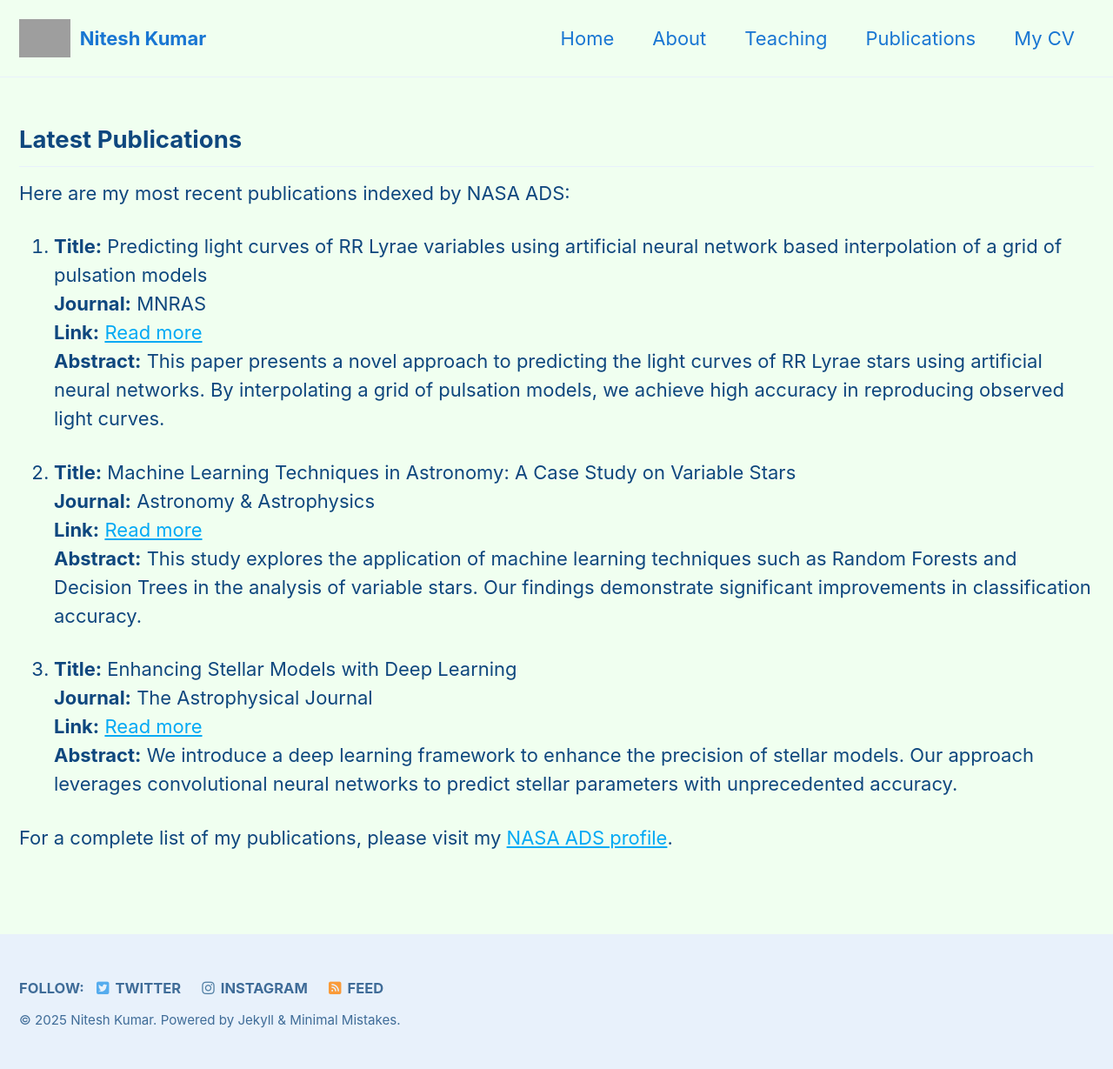
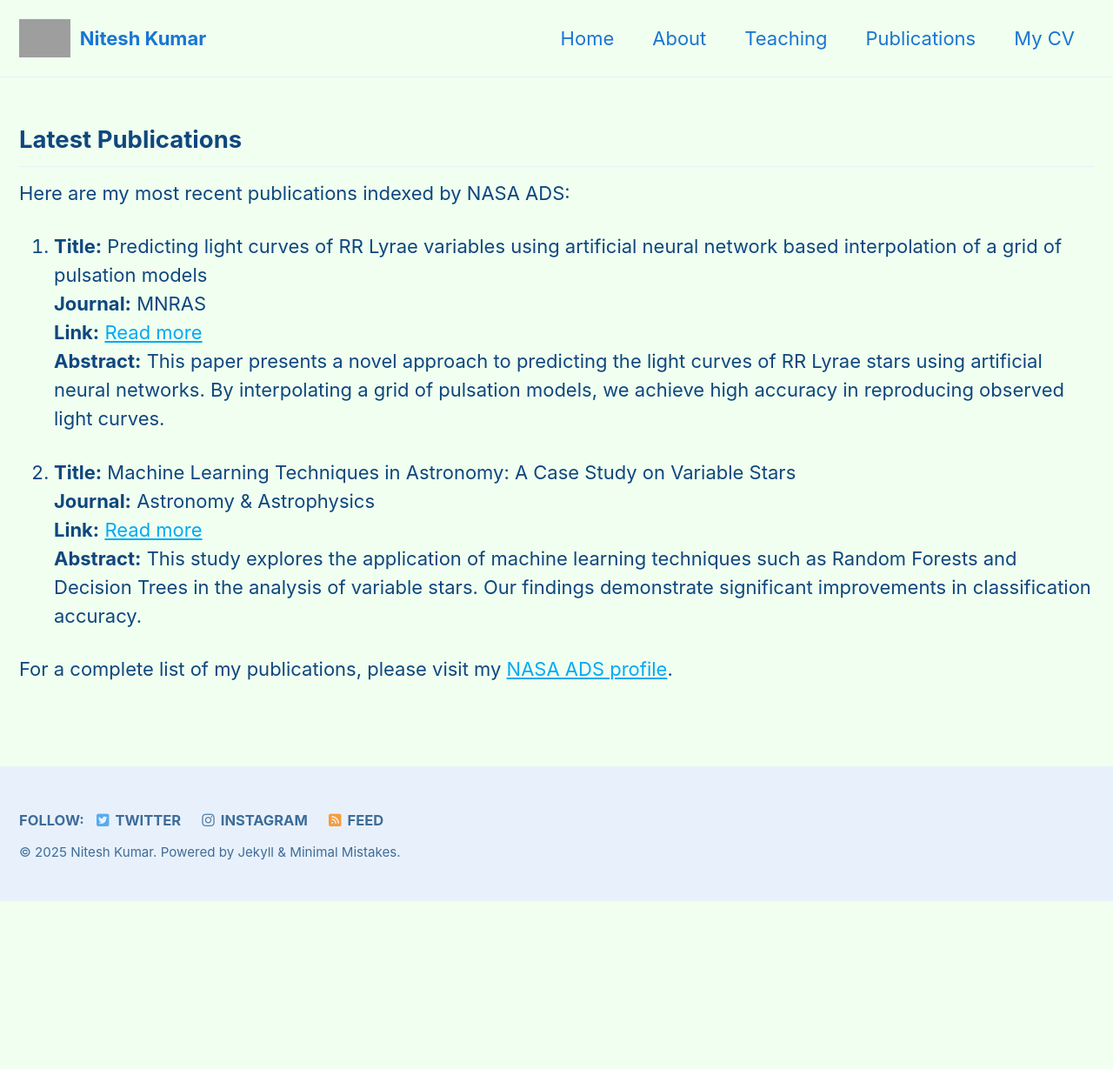
Before and after one commit to niteshchandra039/niteshchandra039.github.io, a Jekyll site: the page built from update.md, in a window 1280 px wide. Shown: the whole page at 87% size. Built offline with Jekyll 4.4.1, drawn with Linux system fonts in a browser that asks for light colours; cached includes are drawn as plain includes; after the commit the page ends 1036 px from its top, so only the background shows below that; part of the change alters nothing that is shown; grey boxes are pictures that could not be loaded.

```diff
--- a/update.md
+++ b/update.md
@@ -19,9 +19,9 @@ Here are my most recent publications indexed by NASA ADS:
   **Link:** [Read more](https://arxiv.org/abs/2303.15118)
   **Abstract:** This study explores the application of machine learning techniques such as Random Forests and Decision Trees in the analysis of variable stars. Our findings demonstrate significant improvements in classification accuracy.
 
-3. **Title:** Enhancing Stellar Models with Deep Learning
+<!-- 3. **Title:** Enhancing Stellar Models with Deep Learning
   **Journal:** The Astrophysical Journal
   **Link:** [Read more](https://arxiv.org/abs/2303.15119)
-  **Abstract:** We introduce a deep learning framework to enhance the precision of stellar models. Our approach leverages convolutional neural networks to predict stellar parameters with unprecedented accuracy.
+  **Abstract:** We introduce a deep learning framework to enhance the precision of stellar models. Our approach leverages convolutional neural networks to predict stellar parameters with unprecedented accuracy. -->
 
-For a complete list of my publications, please visit my [NASA ADS profile](https://ui.adsabs.harvard.edu/).
+For a complete list of my publications, please visit my [NASA ADS profile](https://ui.adsabs.harvard.edu/search/q=orcid%3A0000-0003-0668-9999&sort=date%20desc%2C%20bibcode%20desc&p_=0).
```
